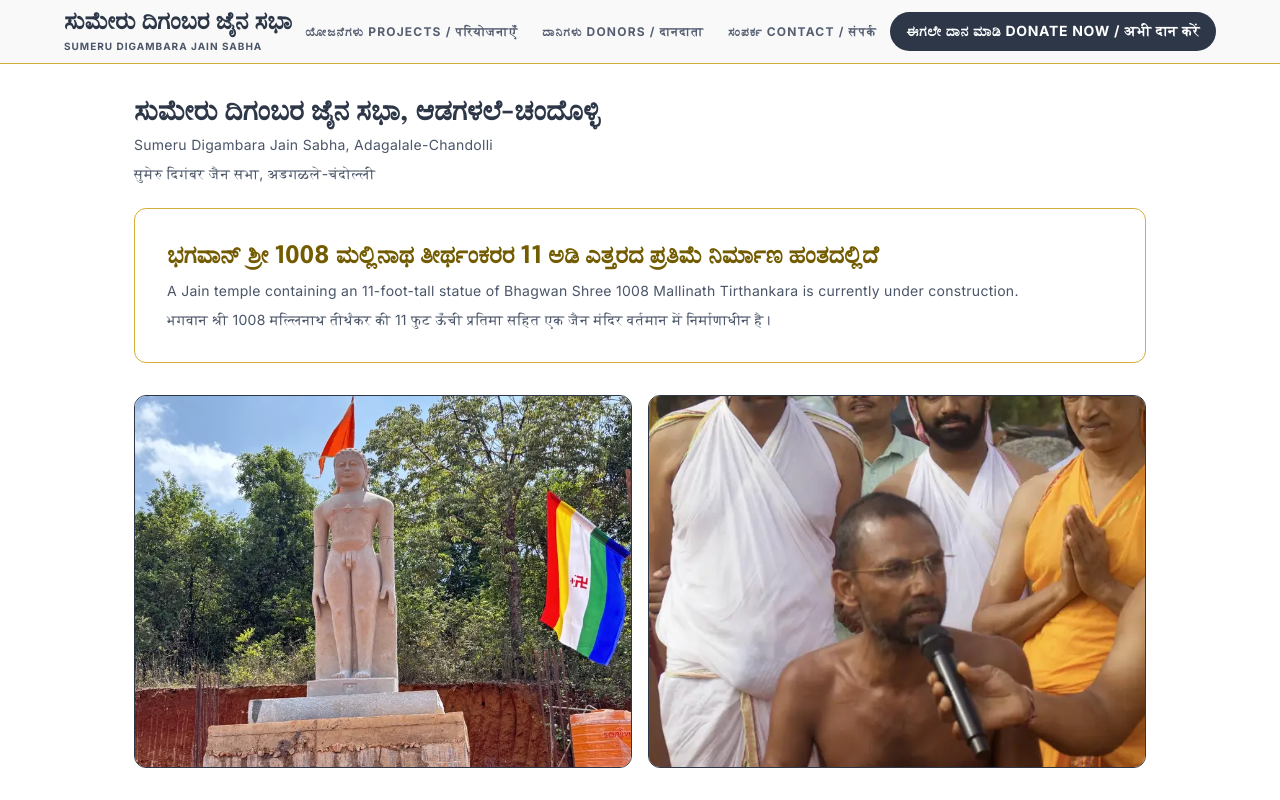
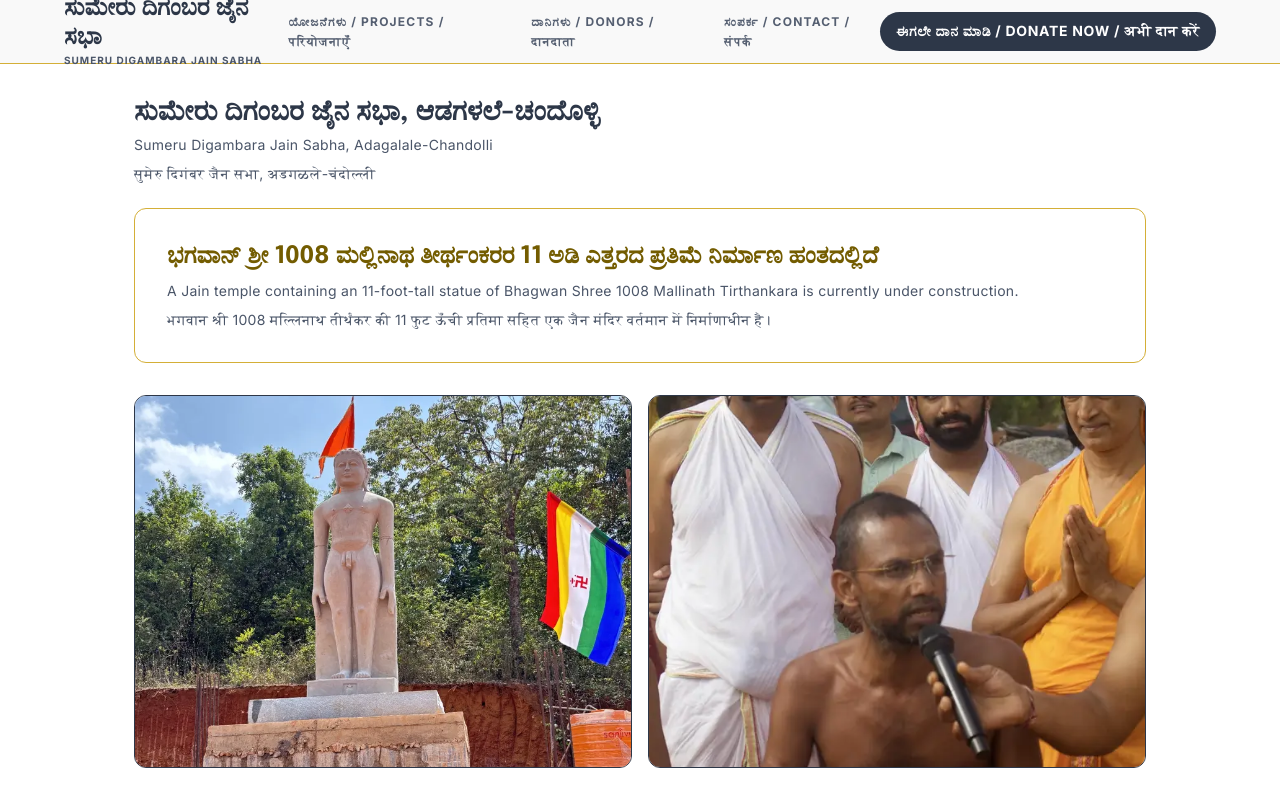
Before and after one commit to timothechauvet/sdjsac.in, a Next.js app: page / in a window 1280 px wide. Shown: the top 800 px of the page. Built offline with nearby package versions, Linux system fonts and the light colour scheme.

Commit message:
:sparkles: Add separators to trilingual nav labels

```diff
--- a/app/page.js
+++ b/app/page.js
@@ -26,18 +26,18 @@
 
         <div className="nav__links">
           <a className="nav__link" href="#projects">
-            ಯೋಜನೆಗಳು PROJECTS / परियोजनाएँ
+            ಯೋಜನೆಗಳು / PROJECTS / परियोजनाएँ
           </a>
           <a className="nav__link" href="#donors">
-            ದಾನಿಗಳು DONORS / दानदाता
+            ದಾನಿಗಳು / DONORS / दानदाता
           </a>
           <a className="nav__link" href="#contact">
-            ಸಂಪರ್ಕ CONTACT / संपर्क
+            ಸಂಪರ್ಕ / CONTACT / संपर्क
           </a>
         </div>
 
         <a className="nav__cta" href="#donate">
-          ಈಗಲೇ ದಾನ ಮಾಡಿ DONATE NOW / अभी दान करें
+          ಈಗಲೇ ದಾನ ಮಾಡಿ / DONATE NOW / अभी दान करें
         </a>
       </nav>
 
```
